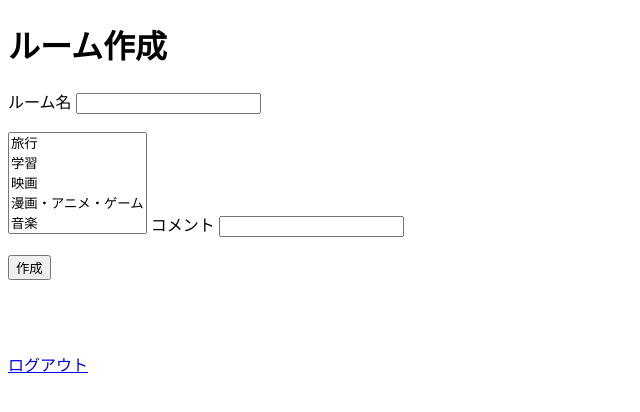
After one commit to spring-Hackathon-2025-G-Team/hackathon-Gteam, a Flask app: template ChatApp/templates/room_create.html in a window 1280 px wide. The commit adds this page. Shown: the top 412 px of the page, without its empty margins (0-640 px from the left). Run offline with Flask 3, Linux system fonts and the light colour scheme; the template is opened without the code that fills it, so the values that code supplies are empty.

Commit message:
flask-login設定、こんにちは削除、db修正

```diff
--- a/ChatApp/app.py
+++ b/ChatApp/app.py
@@ -4,8 +4,13 @@ import hashlib
 import uuid
 import re
 import os
+from flask_login import login_user, logout_user, login_required, LoginManager
 
-from models import User
+from models import User, Login
+
+
+
+
 
 # 定数定義
 EMAIL_PATTERN = r"^[a-zA-Z0-9_.+-]+@[a-zA-Z0-9-]+\.[a-zA-Z0-9-.]+$"
@@ -15,10 +20,26 @@ app = Flask(__name__)
 app.secret_key = os.getenv('SECRET_KEY', uuid.uuid4().hex)
 app.permanent_session_lifetime = timedelta(days = SESSION_DAYS)
 
+login_manager = LoginManager()
+login_manager.init_app(app)
+login_manager.login_view = 'login_view'
+login_manager.login_message = "ログインが必要です。先にログインしてください。"
+@login_manager.user_loader
+def load_user(user_id):
+          return  Login(user_id)
 
-@app.route('/')
-def hello():
-    return 'こんにちは！'
+##ログインしている時だけは入れるページにはこれを書いてください--->@login_required
+
+
+
+
+
+
+@app.route('/index', methods=['GET', 'POST'])
+@login_required
+def index():
+    return render_template('index.html')
+
 
 # 新規登録画面の表示
 @app.route('/signup', methods=['GET'])
@@ -32,7 +53,6 @@ def signup():
     password = request.form.get('password')
     password_second = request.form.get('password_second')
     nickname = request.form.get('nickname')
-    icon = request.form.get('icon')
     if email == '' or password == '' or password_second == '' or nickname == "":
         flash('空のフォームがあるようです')
     elif password != password_second:
@@ -46,7 +66,7 @@ def signup():
        if registered_user != None:
            flash('既に登録されているようです')
        else:
-            User.create(user_id, email, password, nickname, icon)
+            User.create(user_id, email, password, nickname)
             UserId = str(user_id)
             session['user_id'] = UserId
             return redirect(url_for('login_view'))
@@ -70,7 +90,7 @@ def login_process():
     if email == '' or password == '':
         flash('空のフォームがあるようです')
     else:
-        user= User.find_by_email(email)
+        user = User.find_by_email(email)
         if user is None:
             flash('このユーザーは存在しません')
         else:
@@ -78,15 +98,27 @@ def login_process():
             if hashPassword != user['password']:
                 flash('パスワードが間違っています')
             else:
-                session['uid'] = user['uid']
-                return redirect(url_for('channels_view'))
+                user_id = user['user_id']
+                login_user(Login(user_id))
+
+                return redirect(url_for('index'))
+
     return redirect(url_for('login_view'))
 
 # ログアウト
 @app.route('/logout', methods=['GET'])
+@login_required
 def logout():
+    logout_user()
     session.pop('user', None)
+    flash('ログアウトしました。')
     return redirect(url_for('login_view'))
+
+# #ルーム作成
+# @app.route('/room_create', methods=['GET'])
+# @login_required
+# def room_create_view():
+#     return redirect(url_for('room_create'))
 
 
 
--- /dev/null
+++ b/ChatApp/templates/room_create.html
@@ -0,0 +1,46 @@
+<!DOCTYPE html>
+<html>
+<head>
+    <title>ルーム作成</title>
+</head>
+<body>
+    {% with messages = get_flashed_messages() %}
+      {% if messages %}
+        <ul class="flashes">
+          {% for message in messages %}
+            <li>{{ message }}</li>
+          {% endfor %}
+        </ul>
+      {% endif %}
+    {% endwith %}
+    <h1>ルーム作成</h1>
+    <form method="post" action="{{ url_for('signup') }}">
+        <label for="text">ルーム名</label>
+        <input type="text" id="channel_name" name="channel_name" ><br><br>
+        <select name="hobby_genre_name" size="5">
+            <option value="travel">旅行</option>
+            <option value="study">学習</option>
+            <option value="movie">映画</option>
+            <option value="comic">漫画・アニメ・ゲーム</option>
+            <option value="music">音楽</option>
+            <option value="sauna">サウナ</option>
+            <option value="art">芸術</option>
+            <option value="musle">筋トレ</option>
+            <option value="sport">スポーツ</option>
+            <option value="pet">ペット</option>
+            <option value="idol">アイドル</option>
+            <option value="cosme">コスメ</option>
+            <option value="fashion">ファッション</option>
+            <option value="relax">リラックス</option>
+            <option value="eat">飲食</option>
+            <option value="another">その他</option>
+            </select>
+        <label for="text">コメント</label>
+        <input type="text" id="comment" name="comment" ><br><br>
+        <button>作成</button>
+    </form>
+    <br><br><br><br>
+    <a href="{{ url_for('logout') }}">ログアウト</a>
+
+
+</body>
--- a/ChatApp/templates/signup.html
+++ b/ChatApp/templates/signup.html
@@ -23,8 +23,6 @@
         <input type="password" id="password_second" name="password_second" required><br><br>
         <label for="text">ニックネーム</label>
         <input type="text" id="nickname" name="nickname" ><br><br>
-        <label for="text">icon</label>
-        <input type="file" id="icon" name="icon" ><br><br>
         <input type="submit" value="登録">
     </form>
     <p>既にアカウントをお持ちの方は<a href="{{ url_for('login_view') }}">こちら</a>からログインできます。</p>
```
Also changed, not shown: ChatApp/models.py (+43 -9 lines), ChatApp/templates/index.html (+8 -2 lines), ChatApp/templates/login.html (+10 -4 lines).
